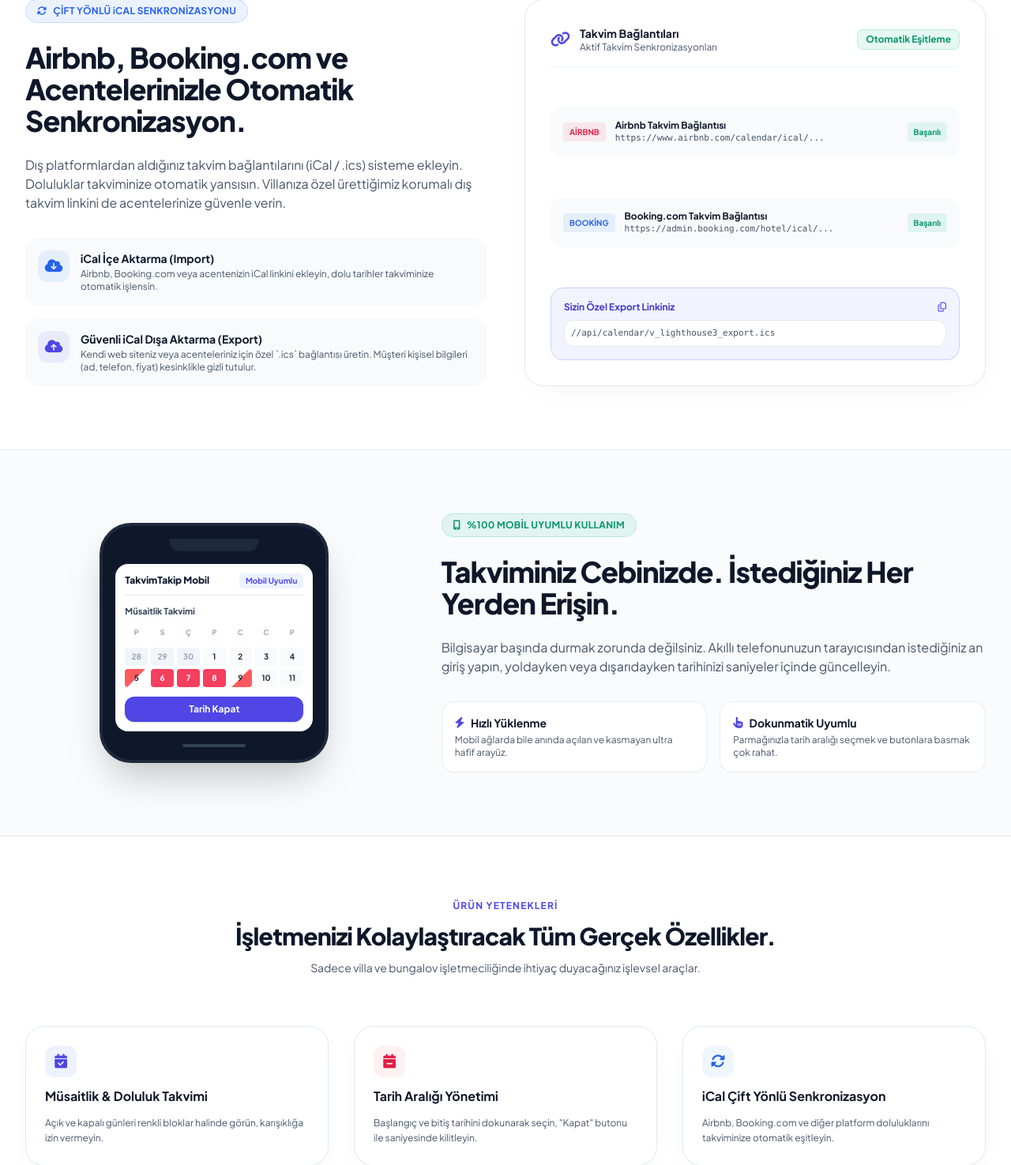
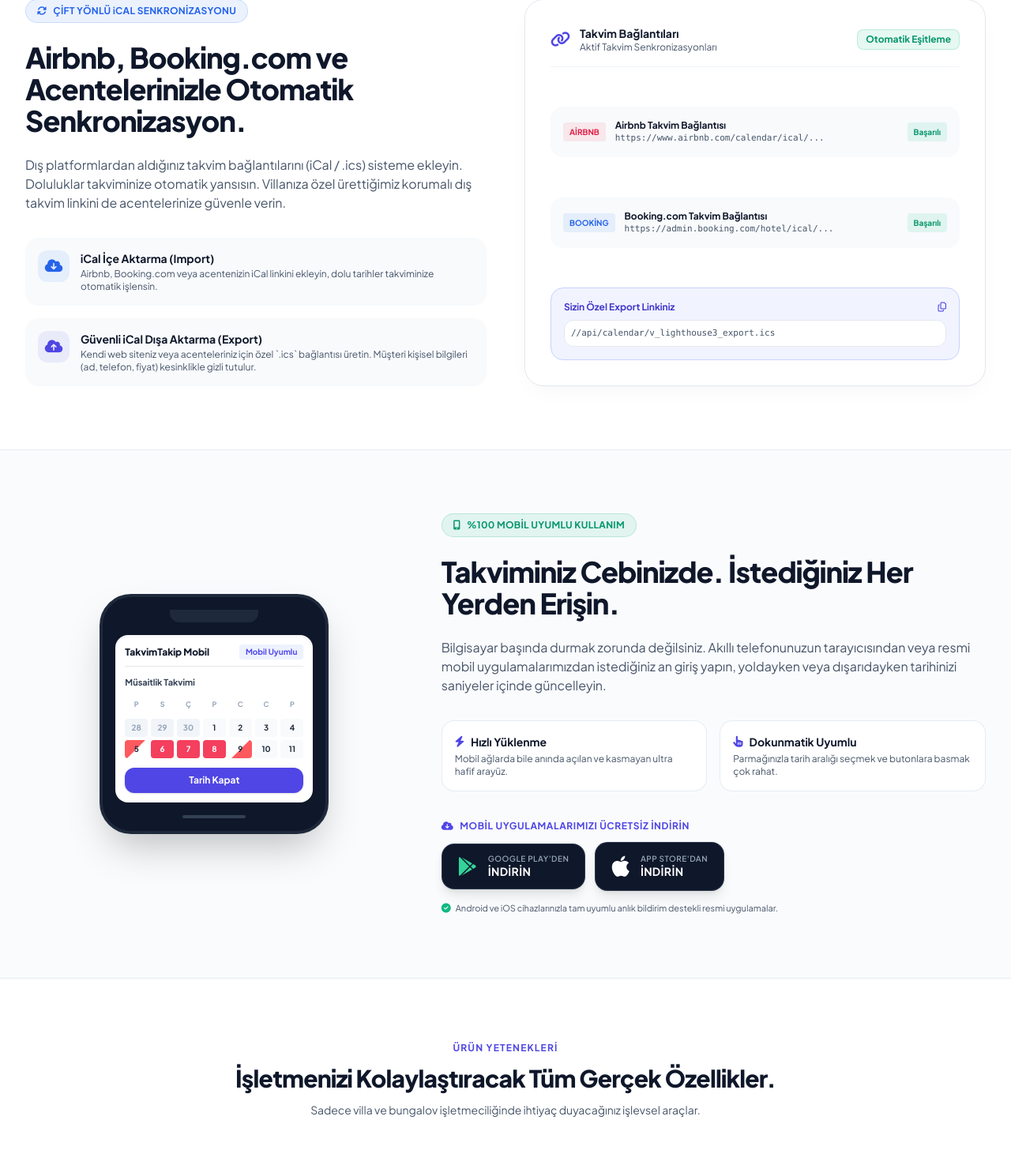
Before and after one commit to gknsen0788/takvimtakipiosnew, a PHP site: page /takvim/ in a window 1280 px wide. Shown: the part 3049-4524 px from the top of the page at 79% size. Run offline with PHP 8.4, Linux system fonts and the light colour scheme; some libraries are stand-ins or nearby versions.

Commit message:
feat(landing): add Uygulama menu item and store download badges for Google Play and App Store

```diff
--- a/views/landing/index.php
+++ b/views/landing/index.php
@@ -250,6 +250,7 @@ $T = [
         <nav class="hidden md:flex items-center space-x-6 xl:space-x-8 text-xs font-semibold">
             <a href="#how-it-works" class="<?= $T['nav_link'] ?> transition-colors">Nasıl Çalışır?</a>
             <a href="#features" class="<?= $T['nav_link'] ?> transition-colors">Özellikler</a>
+            <a href="#uygulama" class="<?= $T['nav_link'] ?> transition-colors">Uygulama</a>
             <a href="#ical-sync" class="<?= $T['nav_link'] ?> transition-colors">iCal Entegrasyonu</a>
             <a href="#pricing" class="<?= $T['nav_link'] ?> transition-colors">Fiyatlandırma</a>
             <a href="#faq" class="<?= $T['nav_link'] ?> transition-colors">SSS</a>
@@ -291,6 +292,7 @@ $T = [
     <div id="mobileMenu" class="hidden md:hidden <?= $T['mobile_menu'] ?> px-4 pt-3 pb-6 space-y-3">
         <a href="#how-it-works" onclick="toggleMobileMenu()" class="block py-2 text-sm font-semibold <?= $T['nav_link'] ?>">Nasıl Çalışır?</a>
         <a href="#features" onclick="toggleMobileMenu()" class="block py-2 text-sm font-semibold <?= $T['nav_link'] ?>">Özellikler</a>
+        <a href="#uygulama" onclick="toggleMobileMenu()" class="block py-2 text-sm font-semibold <?= $T['nav_link'] ?>">Uygulama</a>
         <a href="#ical-sync" onclick="toggleMobileMenu()" class="block py-2 text-sm font-semibold <?= $T['nav_link'] ?>">iCal Entegrasyonu</a>
         <a href="#pricing" onclick="toggleMobileMenu()" class="block py-2 text-sm font-semibold <?= $T['nav_link'] ?>">Fiyatlandırma</a>
         <a href="#faq" onclick="toggleMobileMenu()" class="block py-2 text-sm font-semibold <?= $T['nav_link'] ?>">SSS</a>
@@ -804,9 +806,9 @@ $T = [
 </section>
 
 <!-- =========================================================================
-     7. MOBİL DENEYİM (TAKVİMİNİZ CEBİNİZDE)
+     7. MOBİL DENEYİM & RESMİ UYGULAMALAR (GOOGLE PLAY & APP STORE)
      ========================================================================= -->
-<section class="py-20 <?= $T['sec_alt_bg'] ?>">
+<section id="uygulama" class="py-20 <?= $T['sec_alt_bg'] ?> scroll-mt-20">
     <div class="max-w-7xl mx-auto px-4 sm:px-6 lg:px-8">
         <div class="grid grid-cols-1 lg:grid-cols-12 gap-12 items-center">
 
@@ -871,7 +873,7 @@ $T = [
                 </h2>
 
                 <p class="text-sm sm:text-base <?= $T['body_sub'] ?> leading-relaxed">
-                    Bilgisayar başında durmak zorunda değilsiniz. Akıllı telefonunuzun tarayıcısından istediğiniz an giriş yapın, yoldayken veya dışarıdayken tarihinizi saniyeler içinde güncelleyin.
+                    Bilgisayar başında durmak zorunda değilsiniz. Akıllı telefonunuzun tarayıcısından veya resmi mobil uygulamalarımızdan istediğiniz an giriş yapın, yoldayken veya dışarıdayken tarihinizi saniyeler içinde güncelleyin.
                 </p>
 
                 <div class="grid grid-cols-1 sm:grid-cols-2 gap-4 pt-2">
@@ -890,6 +892,45 @@ $T = [
                         </div>
                         <p class="text-xs <?= $T['body_muted'] ?>">Parmağınızla tarih aralığı seçmek ve butonlara basmak çok rahat.</p>
                     </div>
+                </div>
+
+                <!-- Google Play Store & Apple App Store Download Badges -->
+                <div class="pt-3 space-y-3">
+                    <div class="text-xs font-bold uppercase tracking-wider <?= $T['tag_indigo'] ?> flex items-center space-x-2">
+                        <i class="fa-solid fa-cloud-arrow-down"></i>
+                        <span>Mobil Uygulamalarımızı Ücretsiz İndirin</span>
+                    </div>
+
+                    <div class="flex flex-wrap items-center gap-3">
+                        <!-- Google Play Store Badge -->
+                        <a href="https://play.google.com/store/apps/details?id=com.takvimtakip.app2026"
+                           target="_blank"
+                           rel="noopener noreferrer"
+                           class="flex items-center space-x-3.5 px-5 py-3 bg-slate-900 hover:bg-black text-white rounded-2xl border border-slate-700/80 shadow-lg hover:shadow-xl hover:-translate-y-0.5 active:translate-y-0 transition-all duration-200 group">
+                            <i class="fa-brands fa-google-play text-2xl text-emerald-400 group-hover:scale-110 transition-transform duration-200"></i>
+                            <div class="text-left leading-tight">
+                                <span class="block text-[10px] text-slate-400 uppercase tracking-wider font-semibold">Google Play'den</span>
+                                <span class="block text-sm font-bold text-white tracking-wide">İNDİRİN</span>
+                            </div>
+                        </a>
+
+                        <!-- Apple App Store Badge -->
+                        <a href="https://apps.apple.com/app/takvimtakip/id6738372671"
+                           target="_blank"
+                           rel="noopener noreferrer"
+                           class="flex items-center space-x-3.5 px-5 py-3 bg-slate-900 hover:bg-black text-white rounded-2xl border border-slate-700/80 shadow-lg hover:shadow-xl hover:-translate-y-0.5 active:translate-y-0 transition-all duration-200 group">
+                            <i class="fa-brands fa-apple text-3xl text-white group-hover:scale-110 transition-transform duration-200"></i>
+                            <div class="text-left leading-tight">
+                                <span class="block text-[10px] text-slate-400 uppercase tracking-wider font-semibold">App Store'dan</span>
+                                <span class="block text-sm font-bold text-white tracking-wide">İNDİRİN</span>
+                            </div>
+                        </a>
+                    </div>
+
+                    <p class="text-[11px] <?= $T['body_muted'] ?> flex items-center space-x-1.5 pt-0.5">
+                        <i class="fa-solid fa-circle-check text-emerald-500 text-xs"></i>
+                        <span>Android ve iOS cihazlarınızla tam uyumlu anlık bildirim destekli resmi uygulamalar.</span>
+                    </p>
                 </div>
             </div>
 
@@ -1468,6 +1509,7 @@ $T = [
                     <li><a href="#how-it-works" class="<?= $T['footer_link'] ?> transition">Nasıl Çalışır?</a></li>
                     <li><a href="#interactive-showcase" class="<?= $T['footer_link'] ?> transition">Canlı Simülasyon</a></li>
                     <li><a href="#features" class="<?= $T['footer_link'] ?> transition">Özellikler</a></li>
+                    <li><a href="#uygulama" class="<?= $T['footer_link'] ?> transition">Uygulama</a></li>
                     <li><a href="#ical-sync" class="<?= $T['footer_link'] ?> transition">iCal Senkronizasyonu</a></li>
                     <li><a href="#pricing" class="<?= $T['footer_link'] ?> transition">Fiyatlandırma</a></li>
                     <li><a href="#contact" class="<?= $T['footer_link'] ?> transition">İletişim</a></li>
```
